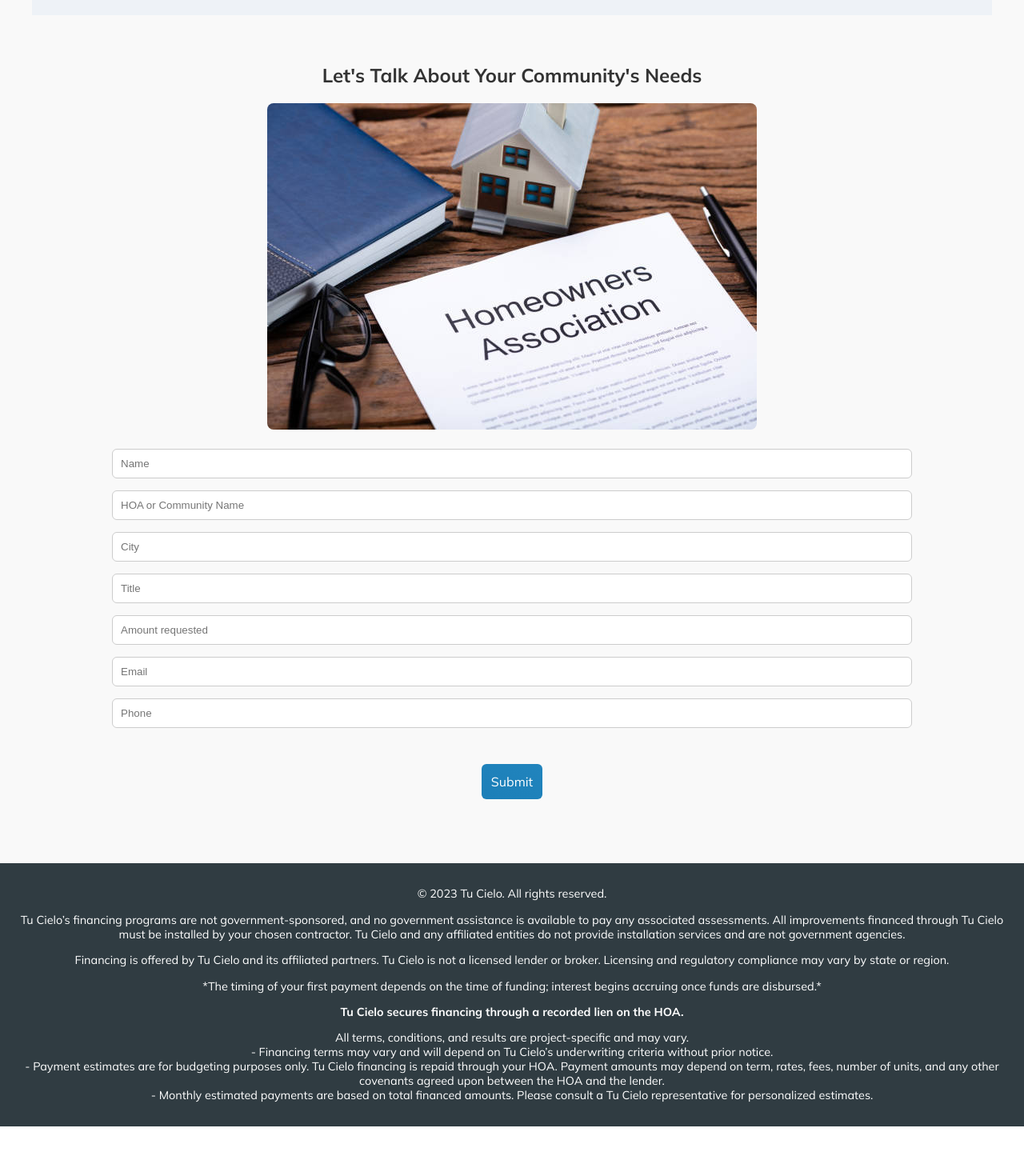
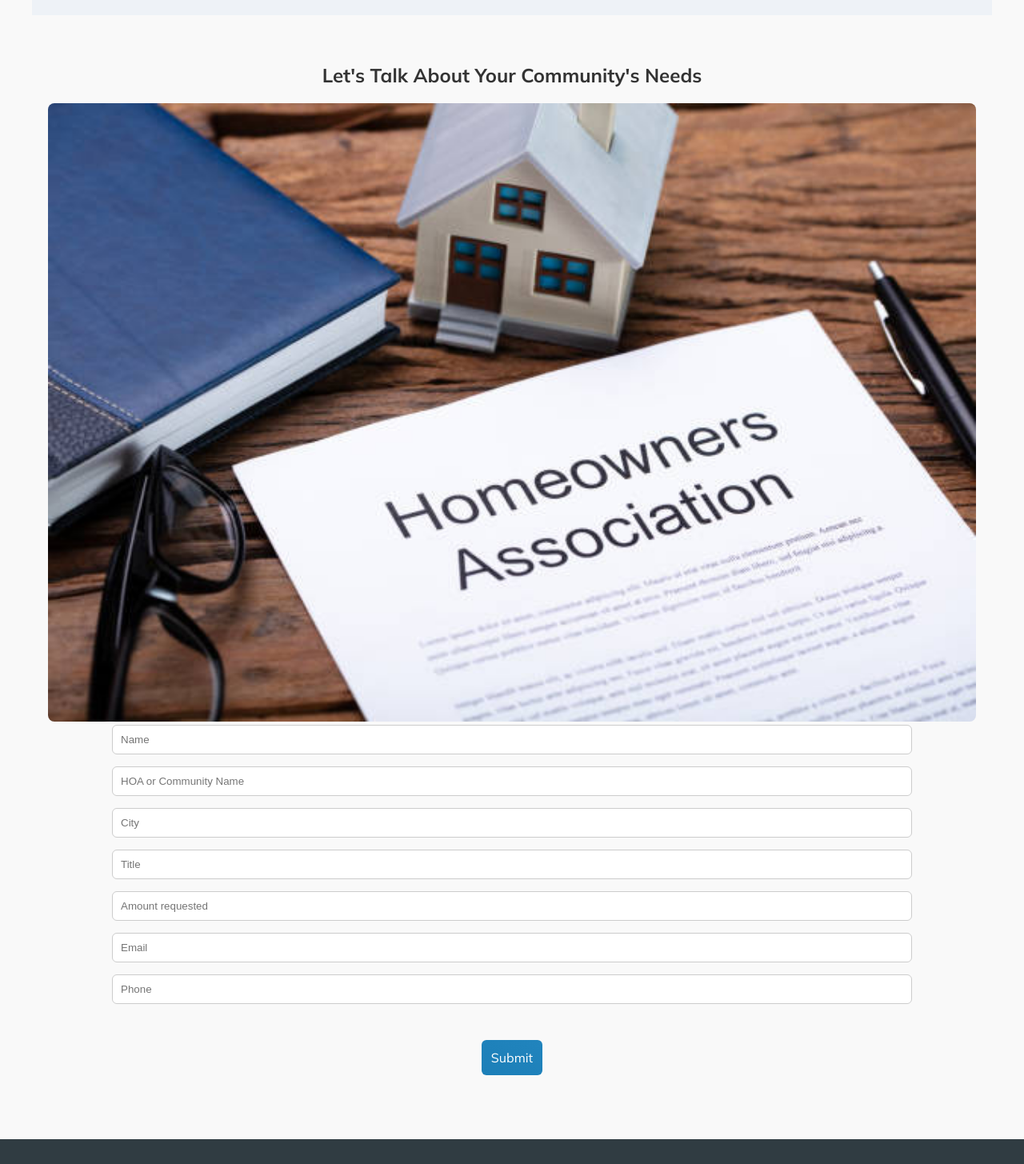
Before and after one commit to MetaCapFin/tu-cielo-site, a React (Create React App) app: page / in a window 1280 px wide. Shown: the part 2140-3595 px from the top of the page at 80% size. Before the commit the page ends 3548 px from the top, so only its background shows below. Built offline with nearby package versions, Linux system fonts and the light colour scheme.

Commit message:
Update App.js

```diff
--- a/src/App.js
+++ b/src/App.js
@@ -505,11 +505,11 @@ function Homepage() {
           {/* CONTACT FORM */}
           <section id="contact-section" className="contact-form">
             <h2>Let's Talk About Your Community's Needs</h2>
+            <div className="form-image">
+               <img src="hoa1.jpg" alt="Community" />
+            </div>
             <div className="form-container">
-              <div className="form-image">
-                <img src="hoa1.jpg" alt="Community" />
-              </div>
-              <form onSubmit={handleContactFormSubmit}>
+               <form onSubmit={handleContactFormSubmit}>
                 <input
                   type="text"
                   name="name"
```
